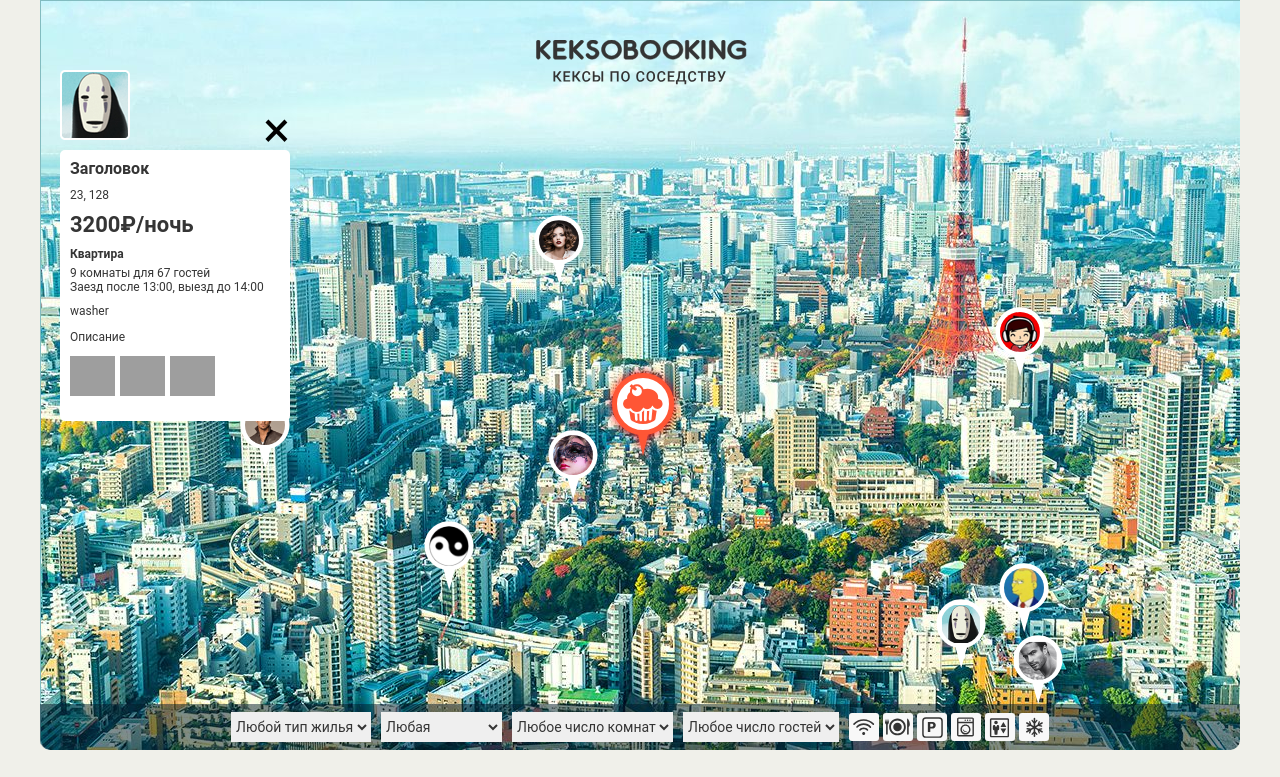
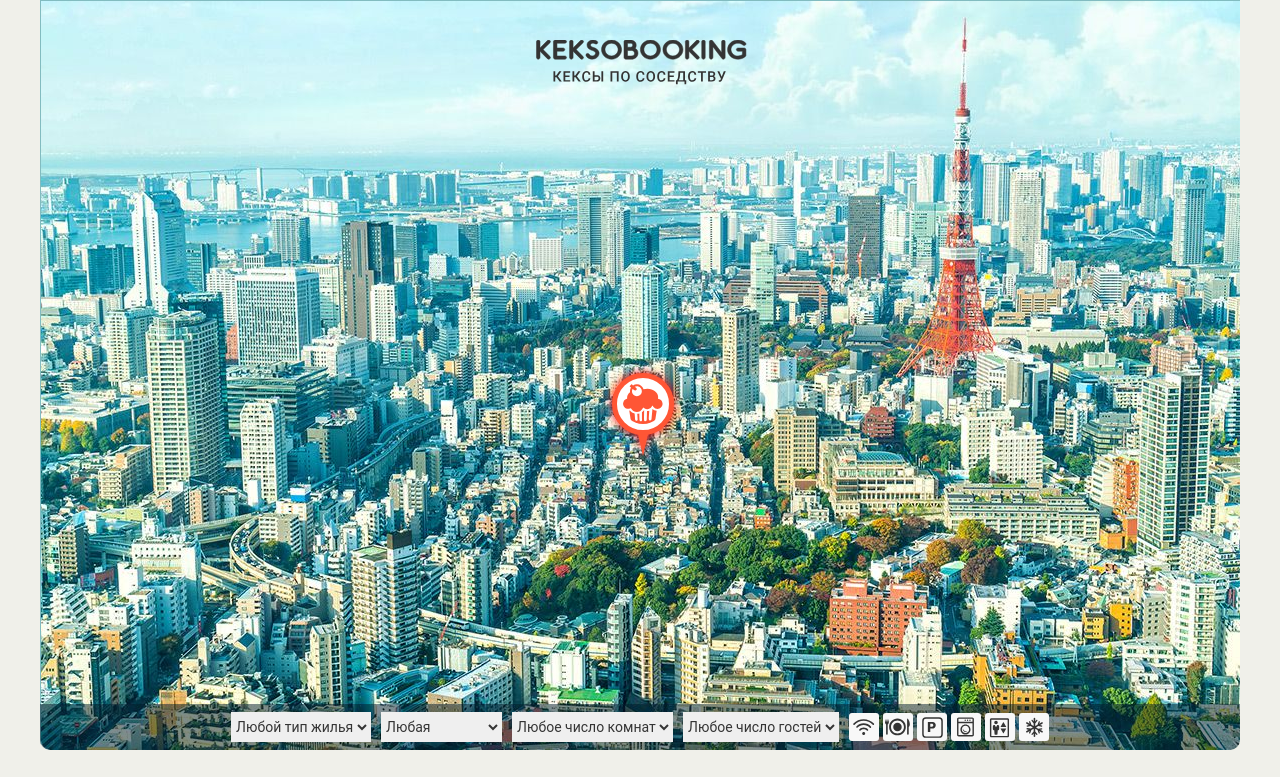
Before and after one commit to Sergey7/keksobooking, a website: page index.html in a window 1280 px wide. Both pictures are taken after a click on the button "Поставь меня куда-нибудь". Shown: the top 777 px of the page. Drawn offline with Linux system fonts and the light colour scheme; grey boxes are pictures that could not be loaded; files whose address does not match are found by name.

Commit message:
start filter"

```diff
--- a/index.html
+++ b/index.html
@@ -84,7 +84,7 @@
     <!-- Форма объявления -->
     <section class="notice">
       <h2 class="notice__title">Ваше объявление</h2>
-      <form class="ad-form ad-form--disabled" method="post" enctype="multipart/form-data" autocomplete="off">
+      <form class="ad-form ad-form--disabled" method="post" enctype="multipart/form-data" autocomplete="off" action="https://echo.htmlacademy.ru/">
         <fieldset class="ad-form-header">
           <legend class="ad-form-header__title">Ваша фотография (для карты)</legend>
           <div class="ad-form-header__upload">
--- a/js/main.js
+++ b/js/main.js
@@ -43,67 +43,121 @@ var createAds = () => {
   }
   return ads;
 }
-
 var ads = createAds();
 
 
 var $map = document.querySelector('.map');
+
+
 var $mapFiltersContainer = document.querySelector('.map__filters-container');
 var $pin = document.querySelector('#pin').content.querySelector('.map__pin');
 var $mapPins = document.querySelector('.map__pins');
 var $card = document.querySelector('#card').content.querySelector('.map__card');
-$map.classList.remove('map--faded');
 
-var fragment = document.createDocumentFragment()
 
-for (var i = 0; i < ads.length; i++) {
-  var newPin = $pin.cloneNode(true);
-  var img = newPin.querySelector('img');
-  img.src = ads[i].author.avatar;
-  img.alt = ads[i].offer.title;
-  newPin.style.left = `${ads[i].offer.location.x}px`;
-  newPin.style.top = `${ads[i].offer.location.y}px`;
-  fragment.appendChild(newPin);
+var $fieldsets = document.querySelectorAll('fieldset');
+
+var disabledForm = function (state) {
+  if (state) {
+    for (var i = 0; i < $fieldsets.length; i++) {
+    $fieldsets[i].disabled = true;
+    };
+  } else {
+      for (var i = 0; i < $fieldsets.length; i++) {
+      $fieldsets[i].disabled = false;
+      };
+    }
+};
+disabledForm(true);
+
+
+
+var $pinMain = document.querySelector('.map__pin--main');
+$pinMain.addEventListener('mousedown', function (evt) {
+  if (evt.which === 1) {
+    disabledForm(false);
+    $map.classList.remove('map--faded');
+    setAdressValue($pinMain);
+  };
+});
+
+$pinMain.addEventListener('keydown', function (evt) {
+  if (evt.code == 'Enter') {
+    disabledForm(false);
+    $map.classList.remove('map--faded');
+    setAdressValue($pinMain);
+  };
+});
+
+var $adressInput = document.querySelector('input[name=address]');
+var setAdressValue = function (pin) {
+  console.log(pin);
+  var left = pin.style.left.slice(0, -2);
+  var top = pin.style.top.slice(0, -2)
+  $adressInput.value = `${left}, ${top}`
 }
 
-$mapPins.appendChild(fragment)
+var $roomNumberSelect = document.querySelector('#room_number');
+var $capacitySelect = document.querySelector('#capacity');
 
-var createCardAd = (adInfo) => {
-  var newCard = $card.cloneNode(true);
-  newCard.querySelector('.popup__title').textContent = adInfo.offer.title;
-  newCard.querySelector('.popup__text--address').textContent = adInfo.offer.address;
-  newCard.querySelector('.popup__text--price').textContent = `${adInfo.offer.price}₽/ночь`;
-  switch (adInfo.offer.type) {
-    case 'flat':
-      newCard.querySelector('.popup__type').textContent = 'Квартира';
-      break
-    case 'bungalo':
-      newCard.querySelector('.popup__type').textContent = 'Бунгало';
-      break
-    case 'house':
-      newCard.querySelector('.popup__type').textContent = 'Дом';
-      break
-    case 'palace':
-      newCard.querySelector('.popup__type').textContent = 'Дворец';
-  }
+$roomNumberSelect.addEventListener('onchange', function (evt) {
+  var op = $roomNumberSelect.querySelector('option[selected]');
+  console.log(evt);
+}
+)
 
-  newCard.querySelector('.popup__text--capacity').textContent = `${adInfo.offer.rooms} комнаты для ${adInfo.offer.guests} гостей`;
-  newCard.querySelector('.popup__text--time').textContent = `Заезд после ${adInfo.offer.checkin}, выезд до ${adInfo.offer.checkout}`;
-  newCard.querySelector('.popup__features').textContent = adInfo.offer.features;
-  newCard.querySelector('.popup__description').textContent = adInfo.offer.description;
 
-  var $photoAd = newCard.querySelector('.popup__photo');
-  $photoAd.src = adInfo.offer.photos[0];
-  var $photos = newCard.querySelector('.popup__photos');
-  for (var i = 1; i < adInfo.offer.photos.length; i++) {
-    var newPhoto = $photoAd.cloneNode(true)
-    newPhoto.src = adInfo.offer.photos[i];
-    $photos.appendChild(newPhoto);
-  }
 
-  newCard.querySelector('.popup__avatar').src = adInfo.author.avatar;
+// var fragment = document.createDocumentFragment()
 
-  return newCard;
-}
+// for (var i = 0; i < ads.length; i++) {
+//   var newPin = $pin.cloneNode(true);
+//   var img = newPin.querySelector('img');
+//   img.src = ads[i].author.avatar;
+//   img.alt = ads[i].offer.title;
+//   newPin.style.left = `${ads[i].offer.location.x}px`;
+//   newPin.style.top = `${ads[i].offer.location.y}px`;
+//   fragment.appendChild(newPin);
+// }
 
-$map.insertBefore(createCardAd(ads[0]), $mapFiltersContainer);
+// $mapPins.appendChild(fragment)
+
+// var createCardAd = (adInfo) => {
+//   var newCard = $card.cloneNode(true);
+//   newCard.querySelector('.popup__title').textContent = adInfo.offer.title;
+//   newCard.querySelector('.popup__text--address').textContent = adInfo.offer.address;
+//   newCard.querySelector('.popup__text--price').textContent = `${adInfo.offer.price}₽/ночь`;
+//   switch (adInfo.offer.type) {
+//     case 'flat':
+//       newCard.querySelector('.popup__type').textContent = 'Квартира';
+//       break
+//     case 'bungalo':
+//       newCard.querySelector('.popup__type').textContent = 'Бунгало';
+//       break
+//     case 'house':
+//       newCard.querySelector('.popup__type').textContent = 'Дом';
+//       break
+//     case 'palace':
+//       newCard.querySelector('.popup__type').textContent = 'Дворец';
+//   }
+
+//   newCard.querySelector('.popup__text--capacity').textContent = `${adInfo.offer.rooms} комнаты для ${adInfo.offer.guests} гостей`;
+//   newCard.querySelector('.popup__text--time').textContent = `Заезд после ${adInfo.offer.checkin}, выезд до ${adInfo.offer.checkout}`;
+//   newCard.querySelector('.popup__features').textContent = adInfo.offer.features;
+//   newCard.querySelector('.popup__description').textContent = adInfo.offer.description;
+
+//   var $photoAd = newCard.querySelector('.popup__photo');
+//   $photoAd.src = adInfo.offer.photos[0];
+//   var $photos = newCard.querySelector('.popup__photos');
+//   for (var i = 1; i < adInfo.offer.photos.length; i++) {
+//     var newPhoto = $photoAd.cloneNode(true)
+//     newPhoto.src = adInfo.offer.photos[i];
+//     $photos.appendChild(newPhoto);
+//   }
+
+//   newCard.querySelector('.popup__avatar').src = adInfo.author.avatar;
+
+//   return newCard;
+// }
+
+// $map.insertBefore(createCardAd(ads[0]), $mapFiltersContainer);
```
